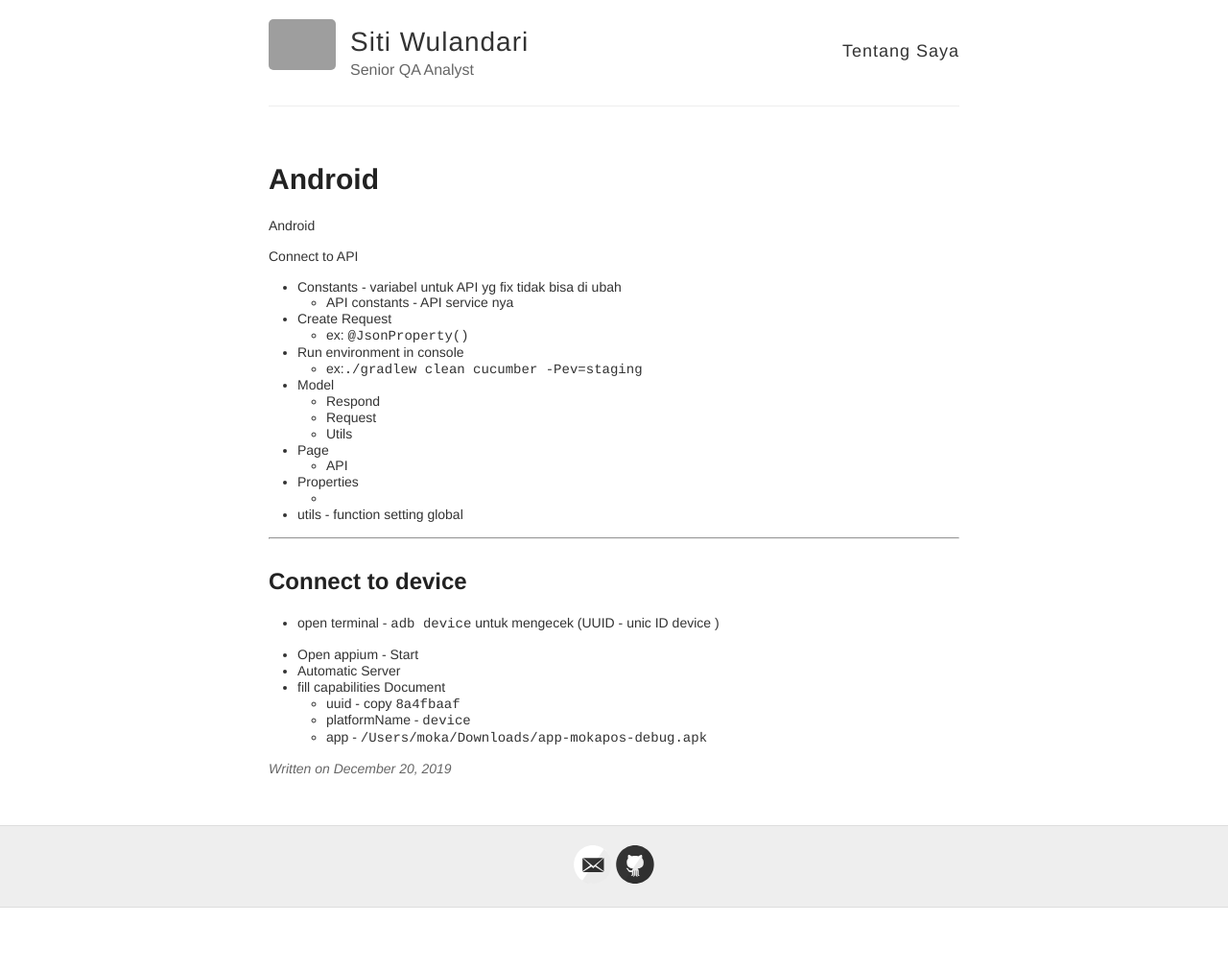
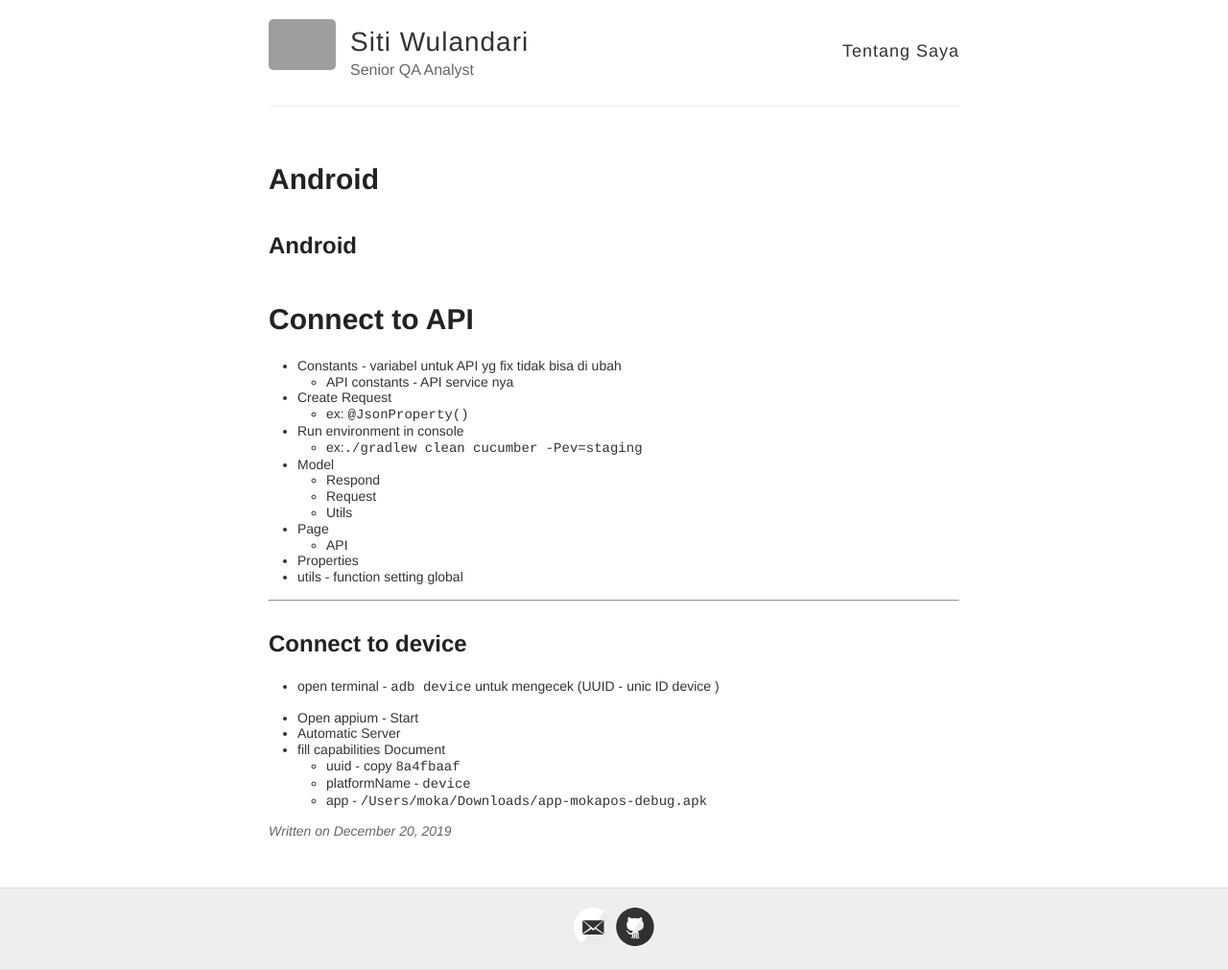
Before and after one commit to sitiwulandari/sitiwulandari.github.io, a Jekyll site: the page built from _posts/2019-12-20-Android.md, in a window 1280 px wide. Shown: the whole page at 96% size. Built offline with Jekyll 4.4.1, drawn with Linux system fonts in a browser that asks for light colours; our own code applies the rules of GitHub Pages for plain Markdown files; before the commit the page ends 946 px from its top, so only the background shows below that; grey boxes are pictures that could not be loaded.

```diff
--- a/_posts/2019-12-20-Android.md
+++ b/_posts/2019-12-20-Android.md
@@ -1,11 +1,10 @@
-Android
+## Android
 
-Connect to API
+# Connect to API
 - Constants - variabel untuk API yg fix tidak bisa di ubah
   - API constants - API service nya
 - Create Request
   - ex: `@JsonProperty()`
-
 - Run environment in console
   - ex:`./gradlew clean cucumber -Pev=staging`
 - Model
@@ -15,8 +14,8 @@ Connect to API
 - Page
   - API
 - Properties
-  -
 - utils - function setting global
+
 
 ------
 
```
